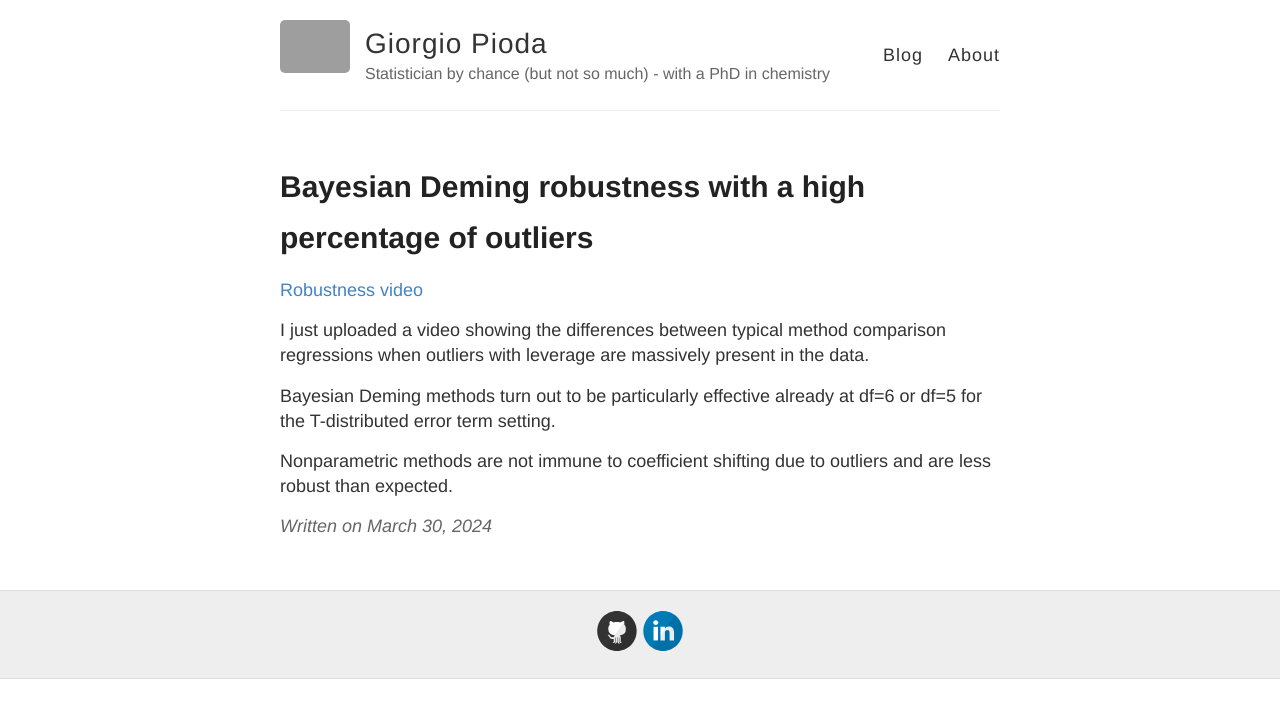
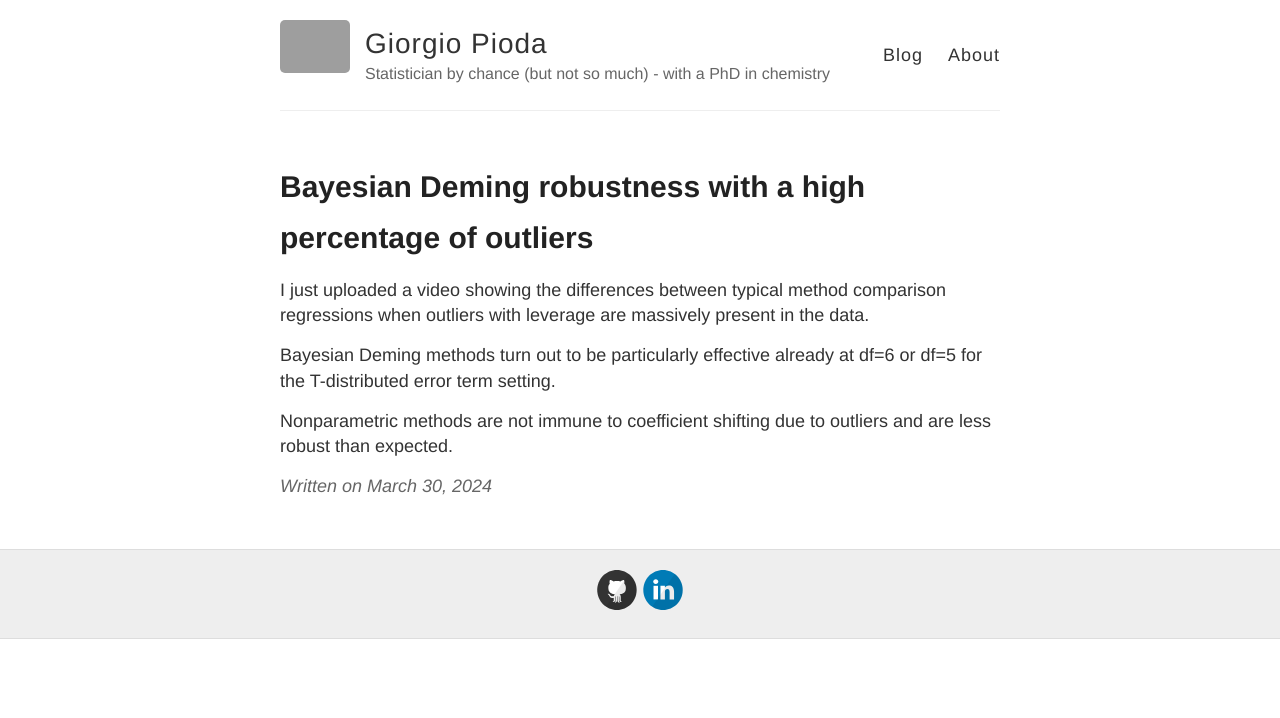
Before and after one commit to piodag/piodag.github.io, a Jekyll site: the page built from _posts/2024-3-30-Rubustness.md, in a window 1280 px wide. Shown: the top 718 px of the page. Built offline with Jekyll 4.4.1, drawn with Linux system fonts in a browser that asks for light colours; grey boxes are pictures that could not be loaded.

Commit message:
Video rob

```diff
--- a/_posts/2024-3-30-Rubustness.md
+++ b/_posts/2024-3-30-Rubustness.md
@@ -3,8 +3,6 @@ layout: post
 title: Bayesian Deming robustness with a high percentage of outliers
 date: 2024-03-30 16:30:00
 ---
-
-[Robustness video](https://www.youtube.com/watch?v=GgXMNL8TXkQ)
 
 I just uploaded a video showing the differences between typical method
 comparison regressions when outliers with leverage are massively present
```
